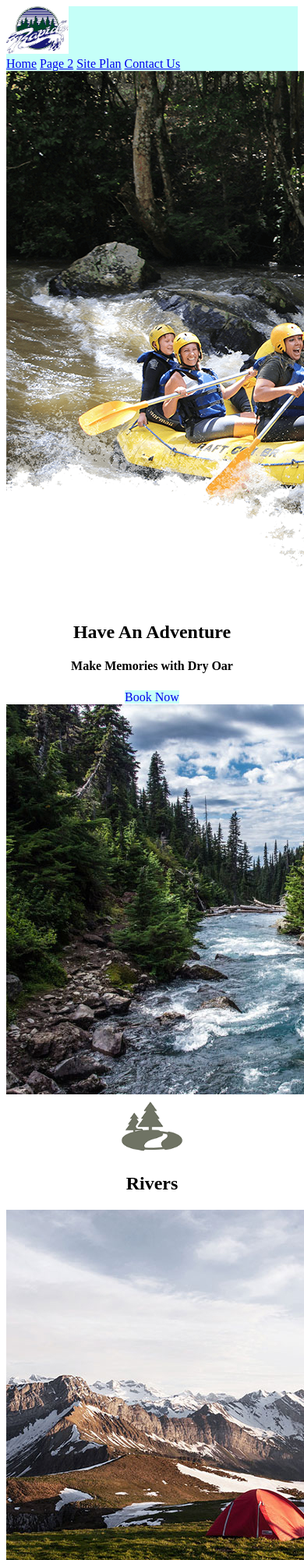
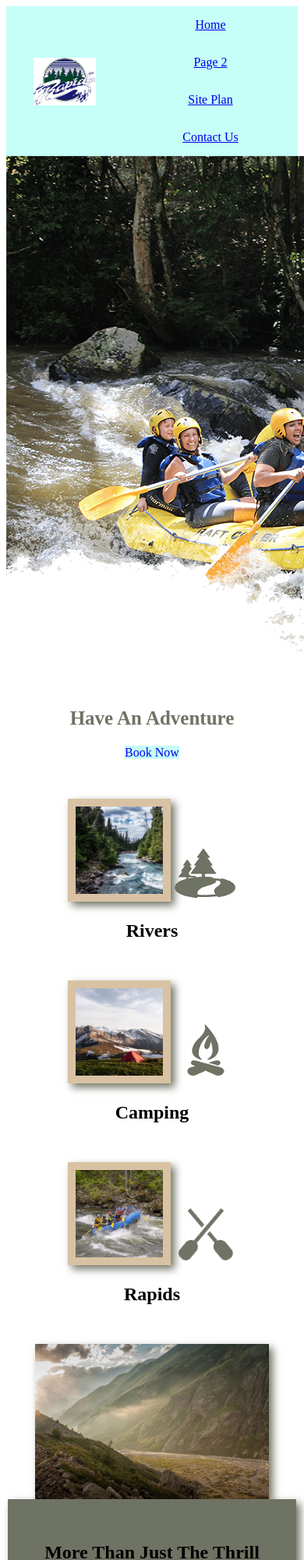
Before and after one commit to pagusis/wdd130, a plain HTML site: page wwr/index.html in a window 390 px wide. Shown: the top 2000 px of the page at 78% size. Drawn offline with Linux system fonts and the light colour scheme.

Commit message:
new_wwr.css

```diff
--- a/wwr/styles/style.css
+++ b/wwr/styles/style.css
@@ -5,7 +5,38 @@ body {
 }
 
 header {
+    display: grid;
+    grid-template-columns: 150px auto;
     background-color: #c5fff8;
+}
+
+nav {
+    display: flex;
+    justify-content: space-around;
+}
+
+#logo_link {
+    padding-top: 5px;
+    justify-self: center;
+    align-self: center;
+}
+
+#hero {
+    display: grid;
+    grid-template-columns: 1fr 3fr 1fr;
+    margin-top: -100px;
+}
+
+#hero-box {
+    grid-column: 1/4;
+    grid-row: 1/3;
+    z-index: -1;
+}
+
+#hero-msg {
+    grid-column: 2/3;
+    grid-row: 1.2;
+    margin-top: 100px;
 }
 
 .logo {
@@ -36,6 +67,8 @@ nav a:hover {
 
 .msg {
     background-color: #c5fff8;
+    grid-column: 6/10;
+    grid-row: 6/7;
 }
 
 div {
@@ -47,8 +80,13 @@ nav a {
     text-align: center;
 }
 
-#her0-msg h1, #hero-msg h4 {
+#her0-msg h1 {
     text-align: center;
+}
+
+#hero-msg h4 {
+    text-align: center;
+    color: white;
 }
 
 .button-box {
@@ -59,12 +97,76 @@ main section {
     text-align: center;
 }
 
+#home-grid {
+    display: grid;
+    grid-template-columns: repeat(10) 1fr;
+}
+
+.card-img, .mountains {
+    width: 50%;
+}
+.rivers-card {
+    grid-column: 2/4;
+    grid-row: 2/3;
+}
+
+.camping-card {
+    grid-column: 5/7;
+    grid-row: 2/3;
+}
+
+.rapids-card {
+    grid-column: 8/10;
+    grid-row: 2/3;
+}
+
+.mountains {
+    grid-column: 2/7;
+    grid-row: 5/8;
+}
+
 #background {
+    grid-column: 1/11;
+    grid-row: 4/9;
     height: 750px;
+
+}
+
+.card-img {
+    border: 10px solid #d9c2a3;
+    transition: transform .5s;
+    box-shadow: 5px 5px 10px #6f7364;
+}
+
+.card-img:hover {
+    opacity: .6;
+    transform: scale(1.1);
+}
+
+.msg {
+    background-color: #6f7364;
+    padding: 35px;
+    grid-column: 6/10;
+    grid-row: 6/7;
+    box-shadow: 5px 5px 10px #6f7364;
+}
+
+.mountains {
+    width: 100%;
+    grid-column: 2/7;
+    grid-row: 5/8;
+    box-shadow: 5px 5px 10px #6f7364;
+
+
 }
 
 footer {
     background-color: #c5fff8;
+    padding: 25px 50px;
+    margin-top: 200px;
+    display: flex;
+    justify-content: space-around;
+    align-items: center;
     text-decoration: none;
 }
 
@@ -83,3 +185,49 @@ footer p a:hover {
 h1 {
     text-align: center;
 }
+
+
+@media screen and (max-width: 900px) {
+    #hero, .home-grid {
+        display: block;
+        height: auto;
+    }
+    nav, footer {
+        flex-direction: column;
+    }
+    nav a {
+        display: block;
+        padding: 15px;
+    }
+    #hero {
+        margin-top: 0;
+    }
+    #hero-msg {
+        margin-top: 0;
+    }
+    #hero-msg h4 {
+        display: none;
+    }
+    #hero-msg h1 {
+        color: #6f7364;
+    }
+    .home-title {
+        font-size: 25px;
+    }
+    .rivers-card, .camping-card, .rapids-card {
+        margin: 50px auto;
+        width: 60%;
+    }
+    #background {
+        display: none;
+    }
+    .mountains, .msg {
+        width: 80%;
+        display: block;
+        margin: 0 auto;
+    }
+    footer {
+        margin-top: 25px;
+    }
+
+}
```
